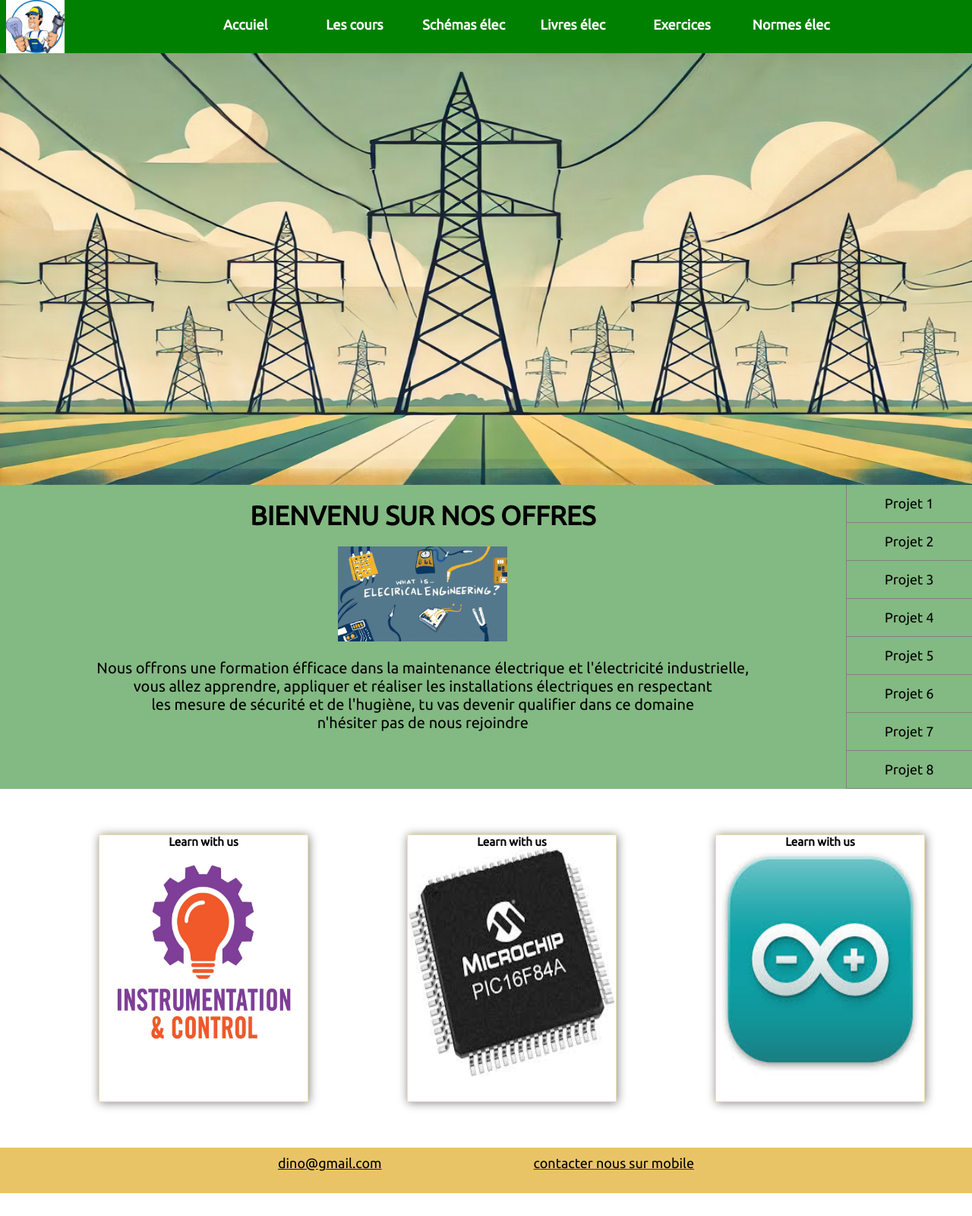
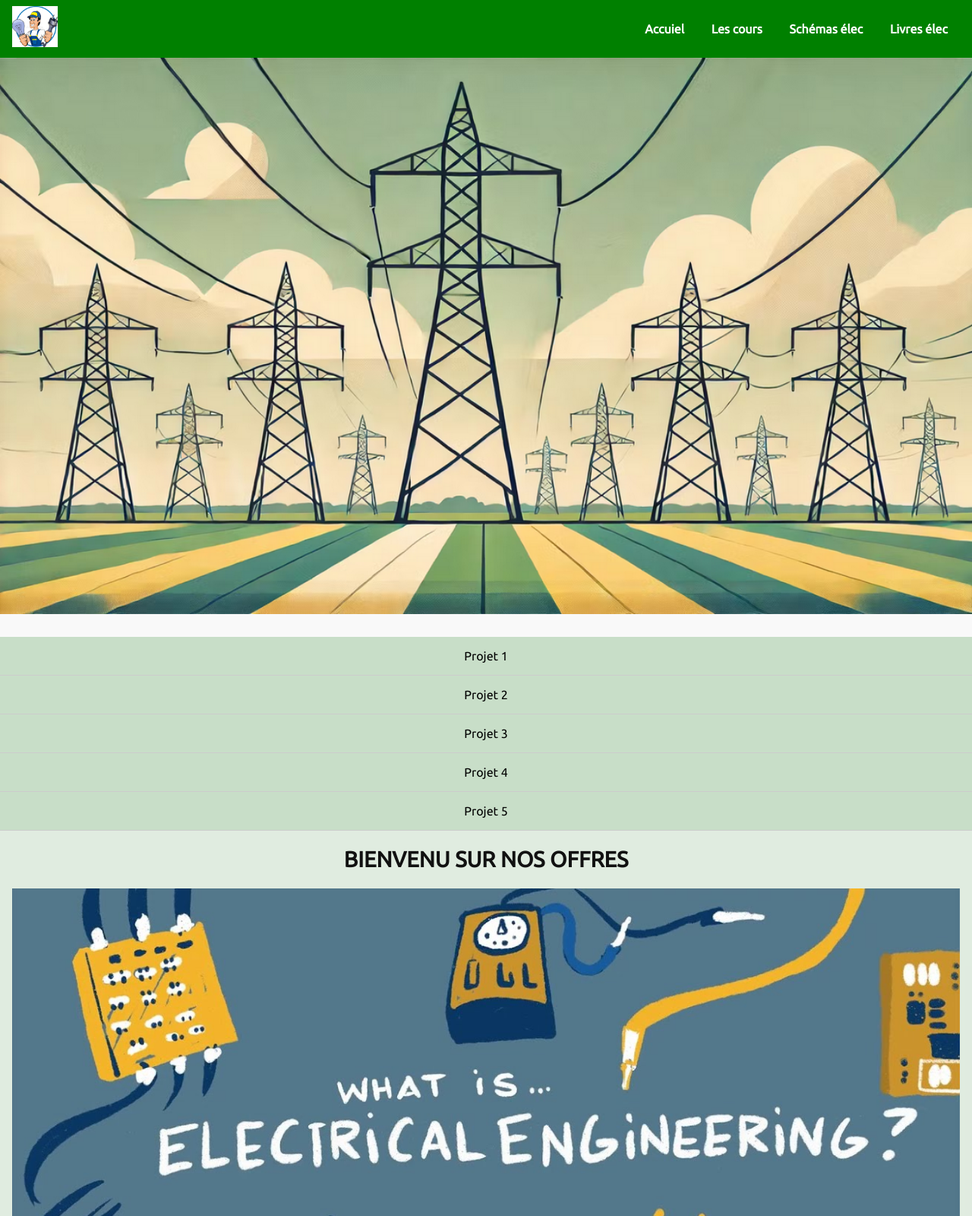
Before and after one commit to Said-Dino/first-project, a plain HTML site: page index.html in a window 1280 px wide. Shown: the top 1600 px of the page at 76% size. Before the commit the page ends 1570 px from the top, so only its background shows below. Drawn offline with Linux system fonts and the light colour scheme; a script that the page names is missing.

Commit message:
Mise à jour du style CSS

```diff
--- a/essai.css
+++ b/essai.css
@@ -1,130 +1,210 @@
 @import url('https://fonts.googleapis.com/css2?family=Ubuntu&display=swap');
-*{
+
+/* RESET & BASE */
+* {
   margin: 0;
   padding: 0;
-    font-family: "Ubuntu", serif;
+  box-sizing: border-box;
+  font-family: "Ubuntu", sans-serif;
 }
-header{
+body {
+  line-height: 1.5;
+  color: #111;
+  background-color: #f9f9f9;
+}
+
+/* HEADER */
+header {
   width: 100%;
-    height: 70px;
-    background-color:green;
-    box-shadow: 0px 0px 12px black;
+  background-color: green;
+  box-shadow: 0 2px 8px rgba(0,0,0,0.2);
+  display: flex;
+  align-items: center;
+  justify-content: space-between;
+  padding: 0.5rem 1rem;
 }
-header button{
-    width: 140px;
-    padding: 10px;
-    margin-top: 12px;
+header img {
+  width: 60px;
+}
+header nav {
+  display: flex;
+  gap: 1rem;
+}
+header button {
+  padding: 0.5rem 1rem;
   border: none;
   background: none;
   color: white;
-    outline: none;
-    font-size: 18px;
+  font-size: 1rem;
   font-weight: bold;
-    box-shadow: 0px 0px 8px rgba(128, 128, 128, 0);
+  cursor: pointer;
+  transition: 0.3s;
 }
-header button:hover{
-    color:wheat;
-    box-shadow: 0px 0px 15px wheat;
+header button:hover {
+  color: wheat;
+  text-shadow: 0 0 8px wheat;
+}
 
+/* HERO / MARQUEE */
+#ab {
+  width: 100%;
+  min-height: 400px;
+  display: flex;
+  align-items: center;
+  justify-content: center;
+  background: #e8f5e9;
+  position: relative;
 }
-header img{
-    width: 77px;
-    float:left;
-    margin-left: 8px;
+#ab marquee {
+  font-size: 2.5rem;
+  font-weight: bold;
+  color: rgb(5, 57, 5);
 }
-#ab{
-width: 100%;
-height: 568px;
+
+/* LAYOUT (MAIN + ASIDE) */
+.container {
+  display: flex;
+  flex-wrap: wrap;
+  min-height: 400px;
 }
-marquee{
-    position:absolute;
-    top:200px;
-    left:100px;
-    color: rgb(5, 57, 5);
-    text-align: center;
-    font-size: 60px;
-    width: 80%;
-    margin: auto;
-    height: 200px;
+main {
+  flex: 1 1 70%;
+  padding: 1rem;
+  background: rgba(8,116,8,0.1);
 }
-aside{
-    width: 13%;
-    height: 400px;
-    background: rgba(8, 116, 8, 0.5);
-    float: right;
-    margin-top: -3px;
+aside {
+  flex: 1 1 30%;
+  background: rgba(8,116,8,0.2);
+  display: flex;
+  flex-direction: column;
 }
-aside button{
-    width: 100%;
-    height: 50px;
-    font-size: 18px;
+aside button {
+  padding: 1rem;
+  border: none;
   background: none;
-    outline: none;
-    border: none;
-    border-bottom: 1px solid gray;
-    border-left: 1px solid gray;
+  font-size: 1rem;
+  border-bottom: 1px solid #ccc;
+  cursor: pointer;
+  transition: 0.3s;
+}
+aside button:hover {
+  background: rgba(255,255,255,0.3);
+}
 
-}
-aside button:hover{
-    color: black;
-    box-shadow: 0px 0px 10px wheat;
-}
-main{
-    width: 87%;
-    height: 400px;
-    background-color: rgba(8, 116, 8, 0.5);
-    margin-top: -3px;
-    float: left;
-}
-main h2{
-margin-top: 20px;
-font-size: 35px;
+/* MAIN CONTENT */
+main h2 {
+  font-size: 1.8rem;
   text-transform: uppercase;
   font-weight: bold;
-color: black;
+  margin-bottom: 1rem;
 }
-main p{
-font-size: 20px;
-color: black;
-margin-top: 20px;
-transition: 0.5s ease;
+main p {
+  font-size: 1rem;
+  margin-bottom: 1rem;
+  transition: 0.3s;
 }
 main p:hover {
-    font-size: 23px;
-    text-shadow: 10px 10px 20px black;
+  font-size: 1.05rem;
+  text-shadow: 2px 2px 6px rgba(0,0,0,0.2);
 }
-main center img{
-    width: 20%;
-    margin-top: 20px;
+main img {
+  max-width: 100%;
+  height: auto;
+  margin-top: 1rem;
+  display: block;
+  margin-left: auto;
+  margin-right: auto;
 }
 
-#id .davv{
-    height: 350px;
-    width: 274px;
+/* CARDS (PROJETS) */
+.cards {
+  display: flex;
+  flex-wrap: wrap;
+  justify-content: center;
+  gap: 2rem;              /* espace horizontal + vertical */
+  padding: 2rem 0;
+}
+.card {
+  width: 260px;
+  min-height: 300px;
   border: 1px solid wheat;
-    font-size: 13px;
-    font-weight: bold; box-shadow: 1px 1px 12px gray;
-    float: left;
-    margin-left: 130px;
-    margin-top: 60px; margin-bottom: 60px;
+  box-shadow: 0 0 8px rgba(0,0,0,0.1);
+  padding: 1rem;
+  margin: 1rem 0;         /* ✅ marge verticale */
+  background: #fff;
+  transition: transform 0.3s, box-shadow 0.3s;
 }
-#id .davv:hover{
-    box-shadow: 2px 2px 15px rgba(5, 75, 5, 0.959);
+.card:hover {
+  transform: translateY(-8px) scale(1.02);
+  box-shadow: 0 6px 18px rgba(5, 75, 5, 0.4);
 }
-footer{
-    clear:both;
-    height: 60px;
-    width: 100%;
-    background-color: rgb(233, 196, 103);
+
+/* FOOTER */
+footer {
+  background: rgb(233, 196, 103);
+  padding: 1rem;
 }
-ul{
-    display:flex; justify-content: center;
+footer ul {
+  list-style: none;
+  display: flex;
+  flex-wrap: wrap;
+  justify-content: center;
+  gap: 2rem;
 }
-li {
-    display: flex;
-    margin-inline:100px;
-    padding-top: 10px;
+footer li a {
+  text-decoration: none;
+  color: #111;
+  font-size: 1rem;
+  transition: 0.3s;
 }
-li a p{
-    color:black; font-size: 18px;
+footer li a:hover {
+  color: green;
 }
+
+/* ---------- MEDIA QUERIES ---------- */
+
+/* Tablette */
+@media (max-width: 992px) {
+  .container {
+    flex-direction: column;
+  }
+  aside {
+    flex-direction: row;
+    overflow-x: auto;
+  }
+  aside button {
+    flex: 1;
+    white-space: nowrap;
+  }
+  main {
+    flex: 1;
+  }
+}
+
+/* Mobile */
+@media (max-width: 576px) {
+  header {
+    flex-direction: column;
+    gap: 0.5rem;
+    text-align: center;
+  }
+  #ab marquee {
+    font-size: 1.5rem;
+  }
+  main h2 {
+    font-size: 1.2rem;
+  }
+  main p {
+    font-size: 0.9rem;
+  }
+  .cards {
+    gap: 1rem;
+  }
+  .card {
+    width: 90%;
+  }
+  footer ul {
+    flex-direction: column;
+    gap: 0.5rem;
+  }
+}
--- a/index.html
+++ b/index.html
@@ -18,8 +18,6 @@
                 <button class="links">Les cours</button>
                 <button class="links">Schémas élec</button>
                 <button class="links">Livres élec</button>
-                <button class="links">Exercices</button>
-                <button class="links">Normes élec</button>
             </div>
         </center>
     </header>
@@ -32,9 +30,6 @@
         <button class="project">Projet 3</button>
         <button class="project">Projet 4</button>
         <button class="project">Projet 5</button>
-        <button class="project">Projet 6</button>
-        <button class="project">Projet 7</button>
-        <button class="project">Projet 8</button>
     </aside>
     <main>
         <center>
```
Lines whose indentation alone changed are shown as unchanged.
